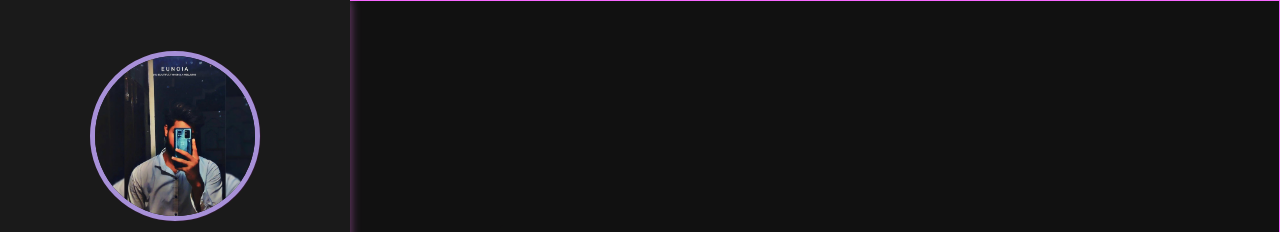
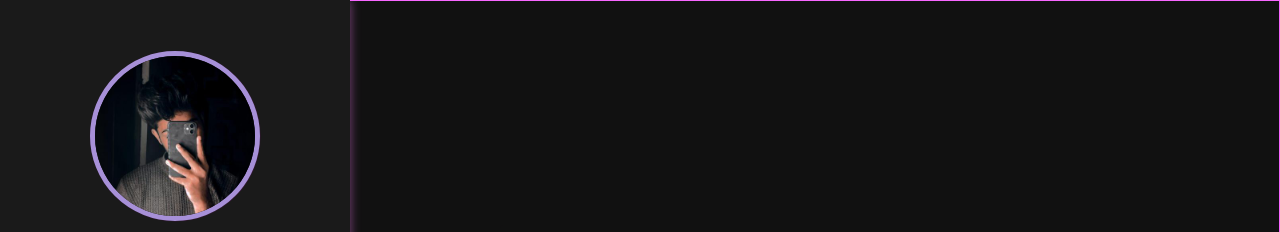
Before and after one commit to imawxis/imawxis.github.io, a plain HTML site: page index.html in a window 1280 px wide. Shown: the top 232 px of the page. Drawn offline with nearby package versions, Linux system fonts and the light colour scheme; files whose address does not match are found by name.

Commit message:
Update index.html

```diff
--- a/index.html
+++ b/index.html
@@ -19,7 +19,7 @@
 <header>
 
     <div class="user">
-        <img src="1S.jpeg" alt="">
+        <img src="PDP.jpg" alt="">
         <h3 class="name">AWAIS KHAN</h3>
         <p class="post">front end developer</p>
     </div>
```
